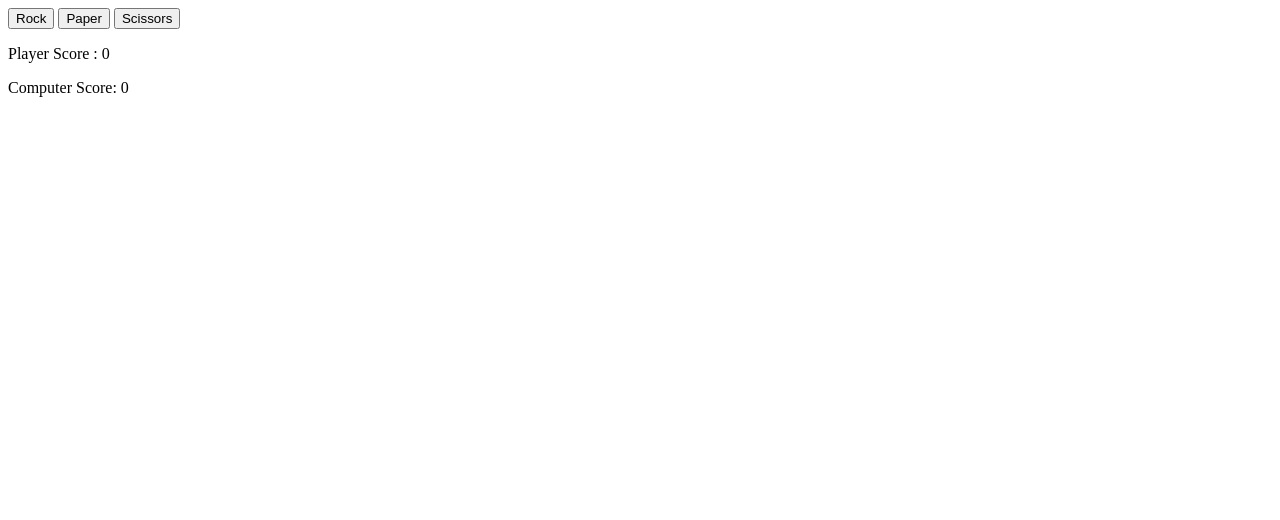
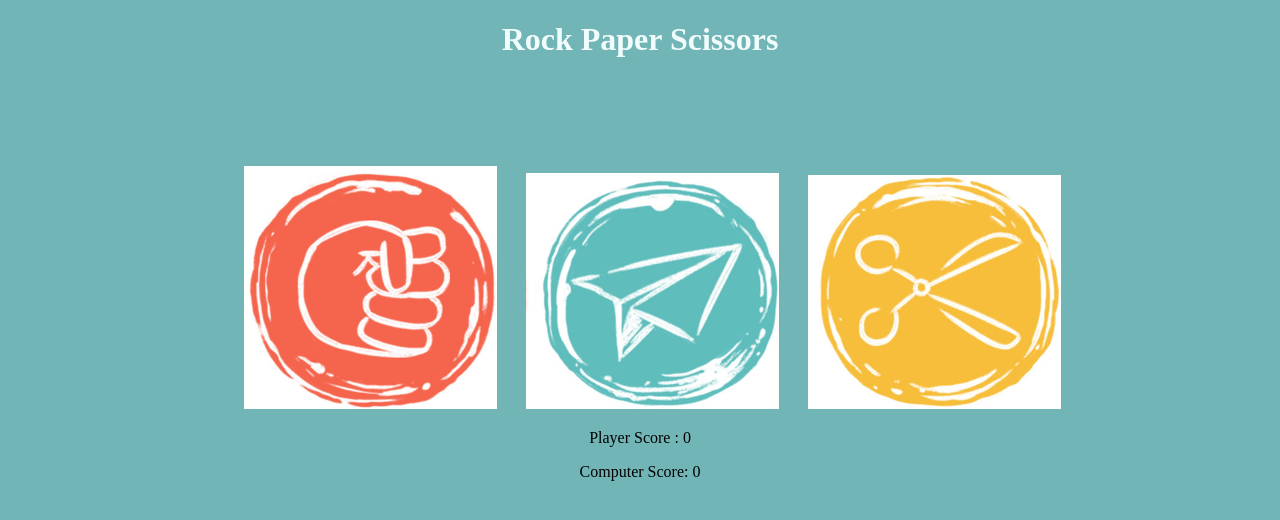
Before and after one commit to Beronos/rock-paper-scissors, a plain HTML site: page index.html in a window 1280 px wide. Drawn offline with Linux system fonts and the light colour scheme.

Commit message:
Improved the User Interface

```diff
--- a/index.html
+++ b/index.html
@@ -3,14 +3,19 @@
 <html>
 <head>
     <title>Rock Paper Scissors</title>
-    <link rel="stylesheet" href="style.css">
+    <meta name="viewport" content="width=device-width, initial-scale=1.0">
+    <link href="style.css" type="text/css" rel="stylesheet">
 </head>
 
 <body>
+    <div class = "center">
+        <h1>Rock Paper Scissors</h1>
+    </div>
+
     <div class = 'buttons'>
-        <button class="btn" id ='rock'>Rock</button>
-        <button class="btn" id ='paper'>Paper</button>
-        <button class="btn" id ='scissors'>Scissors</button>
+        <img src='images/rock.jpg' class = "btn" id="rock">
+        <img src='images/paper.png' class = "btn" id="paper">
+        <img src='images/scissors.png' class = "btn" id="scissors">
     </div>
 
     <div class = 'results'>
--- a/script.js
+++ b/script.js
@@ -13,7 +13,7 @@ const gameWinner = document.getElementById("game-winner")
 player.textContent = "Player Score : " + playerScore;
 computer.textContent = "Computer Score: " + computerScore;
 
-const buttons = document.querySelectorAll('button.btn');
+const buttons = document.querySelectorAll('img.btn');
 
 
 
@@ -59,17 +59,10 @@ function computerPlay(){
 
 function playRound(){
     computerSelection=computerPlay();
-    let result="";
-
     if(playerSelection === computerSelection){
-        result =  "It is a draw. You both played " + playerSelection + ".";
-
-        whoWon.textContent = result;
+        draw();
         return;
     }
-
-
-
     const mergedSelection = playerSelection + computerSelection;
 
     switch(mergedSelection){
@@ -94,6 +87,11 @@ function playRound(){
 
 }
 
+const draw = () =>{
+    whoWon.textContent = "It is a draw. You both played " + playerSelection + ".";
+
+
+}
 
 const win = ()=>{
     whoWon.textContent = "You won! " +  capitalize(playerSelection) +" beats "+ computerSelection + " .";
--- a/style.css
+++ b/style.css
@@ -0,0 +1,25 @@
+.center{
+    text-align: center;
+    font:'Roboto';
+    color:#f1fcfc
+}
+
+html{
+    background-color: #72b5b7;
+}
+
+.buttons{
+    text-align:center;
+    margin-top:8.5%;
+}
+
+.btn{
+    width:20%;
+    height:25%;
+    background-color:#72b5b7;
+    padding-left:2%;
+}
+
+.results{
+    text-align:center;
+}
```
Also changed, not shown: images/paper.png (added), images/rock.jpg (added), images/scissors.png (added).
